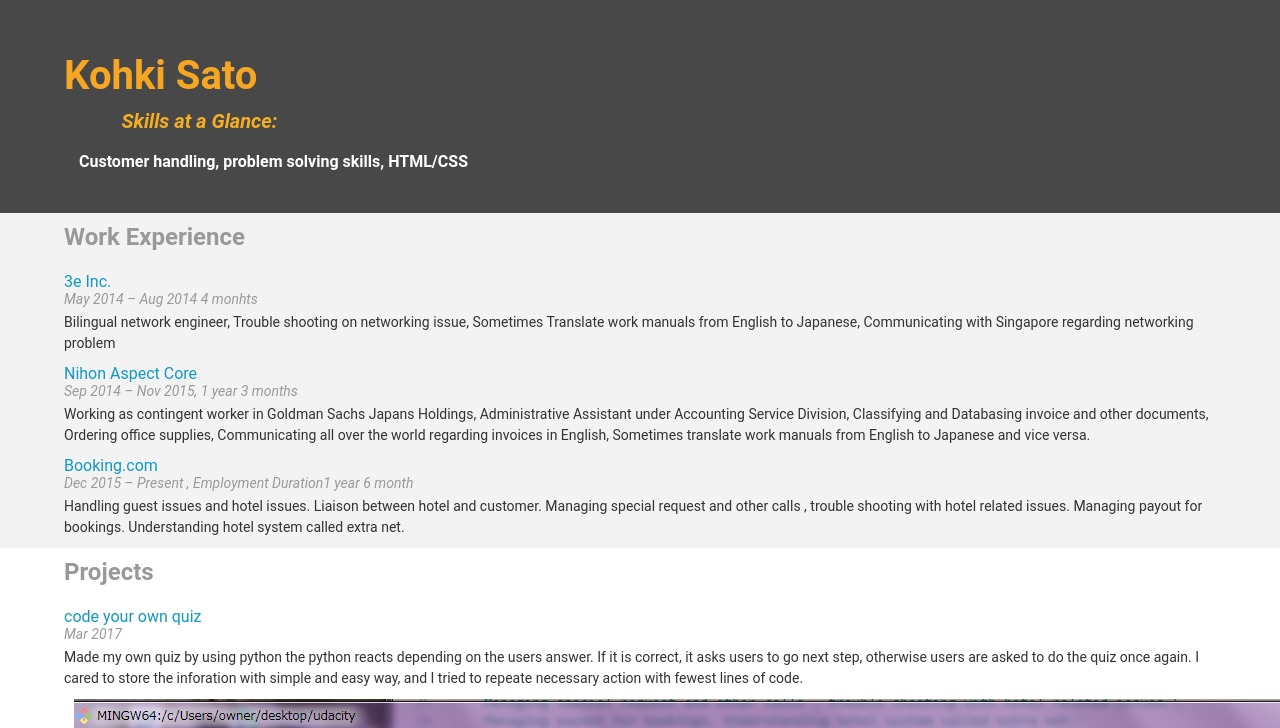
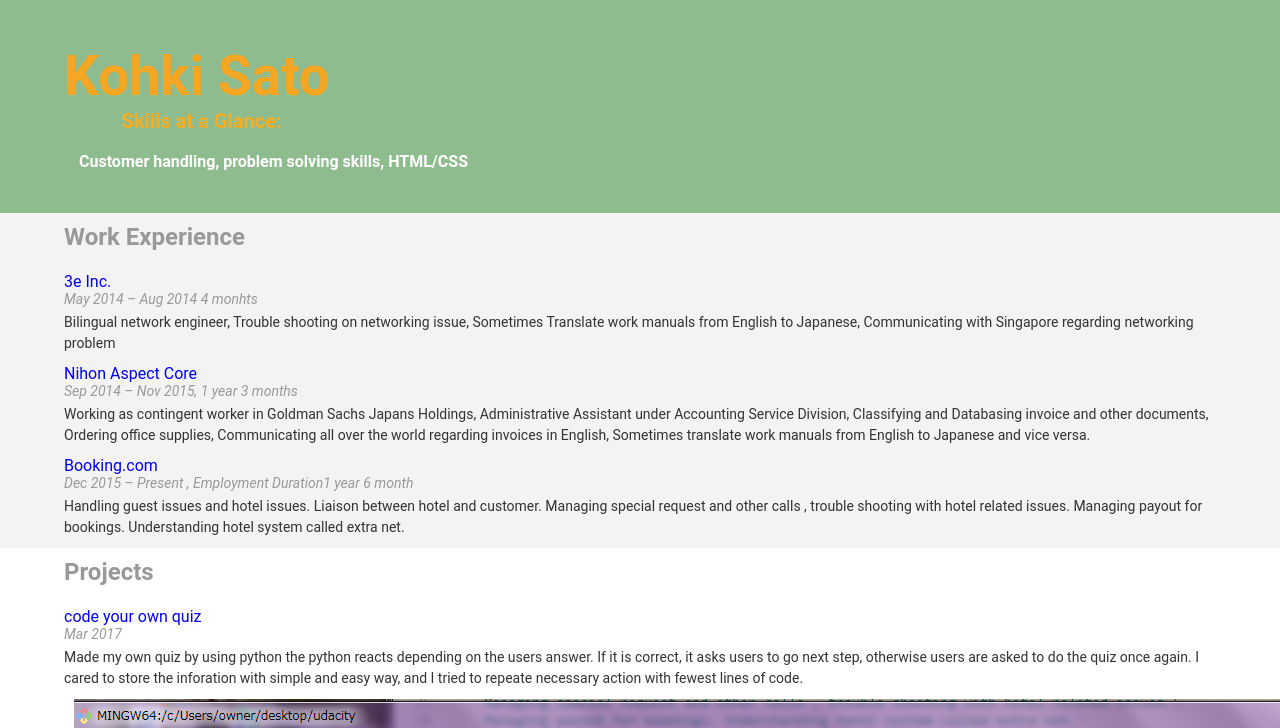
Before and after one commit to kohki1234/Make_own_resume_Kohki, a plain HTML site: page frontend-nanodegree-resume-master/index.html in a window 1280 px wide. Shown: the top 728 px of the page. Drawn offline with Linux system fonts and the light colour scheme; some packages are replaced by stand-ins of ours.

Commit message:
Update style.css

```diff
--- a/frontend-nanodegree-resume-master/css/style.css
+++ b/frontend-nanodegree-resume-master/css/style.css
@@ -25,7 +25,7 @@
 }
 
 h1 {
-  font-size: 40px;
+  font-size: 55px;
   color: #f5a623;
   line-height: 48px;
   display: inline;
@@ -34,15 +34,15 @@
 h2 {
   font-weight: bold;
   font-size: 24px;
-  color: #999;
+  color: #999999;
   line-height: 29px;
   padding: 10px;
 }
 
 h3 {
-  font-style: italic;
+  font-style: bold;
   font-size: 20px;
-  color: #000;
+  color: #999999;
   line-height: 22px;
 }
 
@@ -86,7 +86,7 @@
 }
 
 a {
-  color: #1199c3;
+  color: #0000FF;
   text-decoration: none;
   margin-top: 10px;
   display: block;
@@ -95,7 +95,7 @@
 .welcome-message {
   font-style: italic;
   font-size: 18px;
-  color: #f3f3f3;
+  color: #DDFFFF;
   line-height: 28px;
 }
 
@@ -129,7 +129,7 @@
 
 /* TODO: Replace with image later */
 #header {
-  background-color: #484848;
+  background-color: #8fbc8f;
 }
 
 .flex-box {
@@ -159,7 +159,7 @@
 .biopic {
   float: left;
   padding: 10px;
-  width: 200px;
+  width: 150px;
   display: none;
 }
 
```
